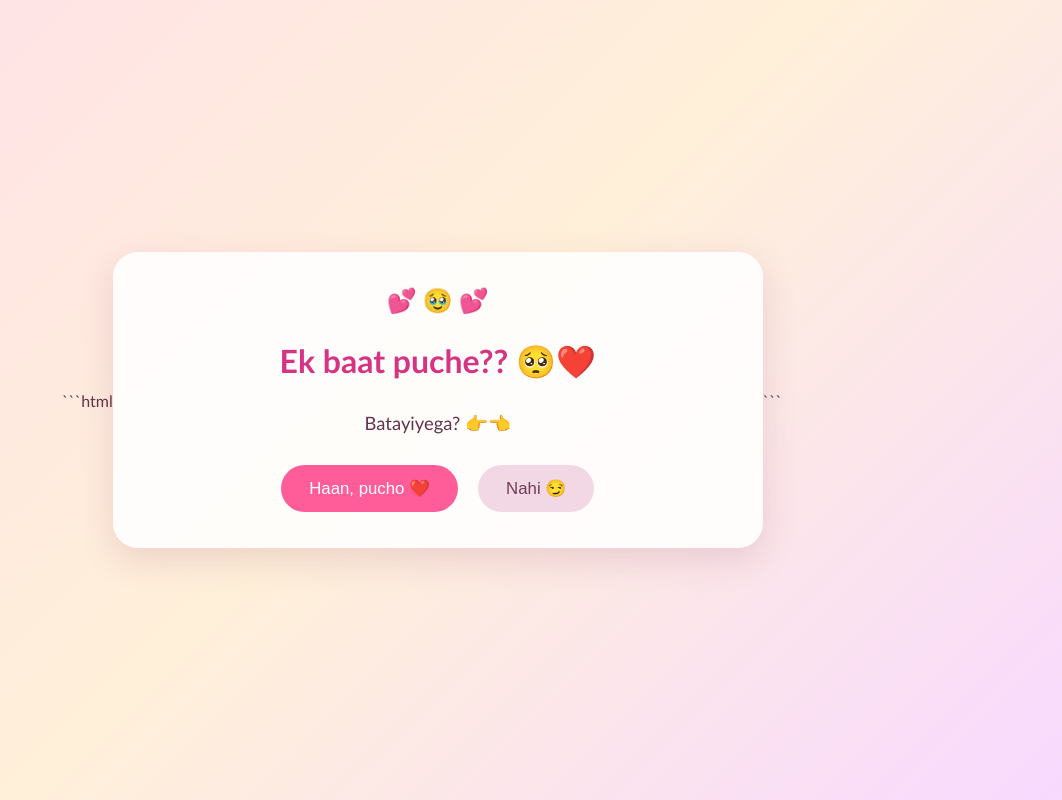
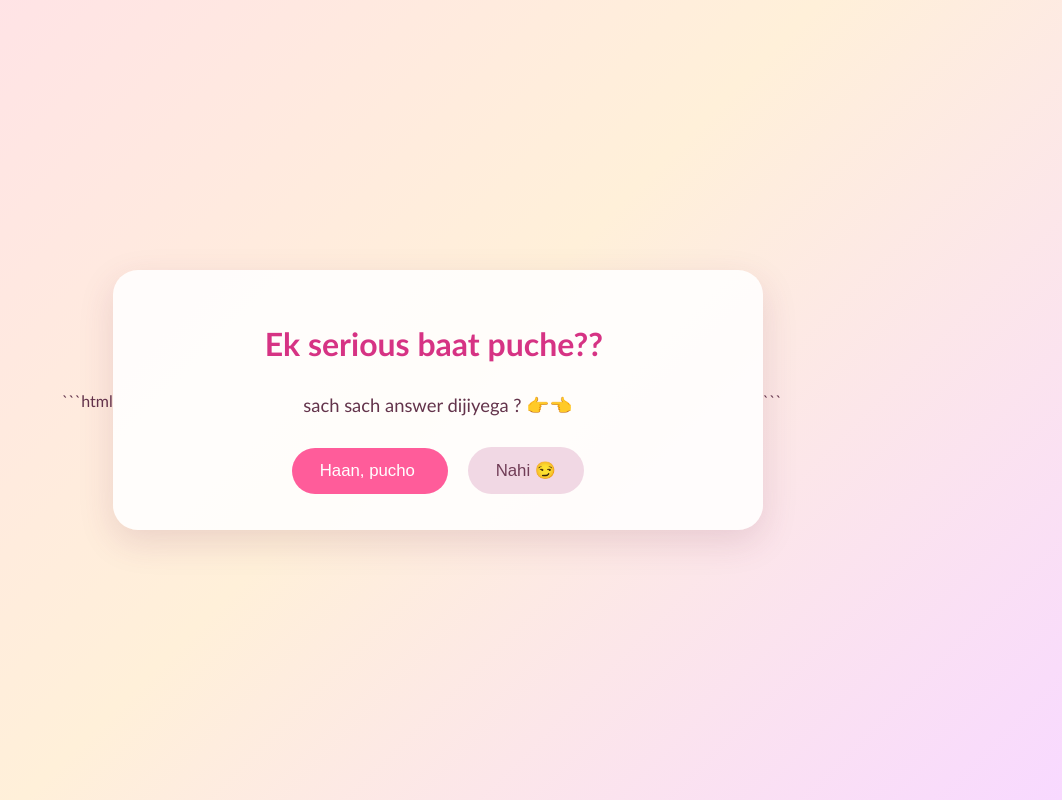
Before and after one commit to ASHWANI313/yek-serious-question-ka-answer-dijiyega, a plain HTML site: page index.html in a window 1280 px wide. Shown: the whole page, without its empty margins (218-1280 px from the left). Drawn offline with Linux system fonts and the light colour scheme.

Commit message:
Update via weejur editor

````diff
--- a/index.html
+++ b/index.html
@@ -1,7 +1,7 @@
-```html
-<!DOCTYPE html>
-<html lang="en">
-<head>
+<html lang="en"><head></head><body>```html
+
+
+
 <meta charset="UTF-8">
 <meta name="viewport" content="width=device-width, initial-scale=1.0">
 <title>Ek Baat Puche? ❤️</title>
@@ -114,20 +114,19 @@ button:hover {
     }
 }
 </style>
-</head>
 
-<body>
+
+
 <div class="container">
 
-    <div class="heart">💕 🥹 💕</div>
+    <div class="heart"></div>
 
     <section id="firstQuestion">
-        <h1>Ek baat puche?? 🥺❤️</h1>
-        <p>Batayiyega? 👉👈</p>
+        <h1>Ek serious baat puche??&nbsp;</h1>
+        <p>sach sach answer dijiyega ? 👉👈</p>
 
         <button class="yes" onclick="showQuestion('yes')">
-            Haan, pucho ❤️
-        </button>
+            Haan, pucho&nbsp;</button>
 
         <button class="no" onclick="showQuestion('no')">
             Nahi 😏
@@ -180,6 +179,6 @@ function showQuestion(answer) {
 }
 </script>
 
-</body>
-</html>
-```
+
+
+```</body></html>
````
